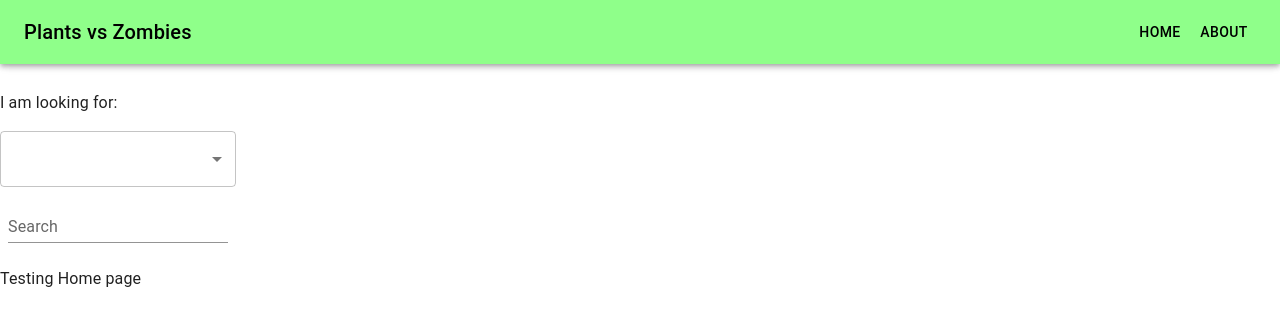
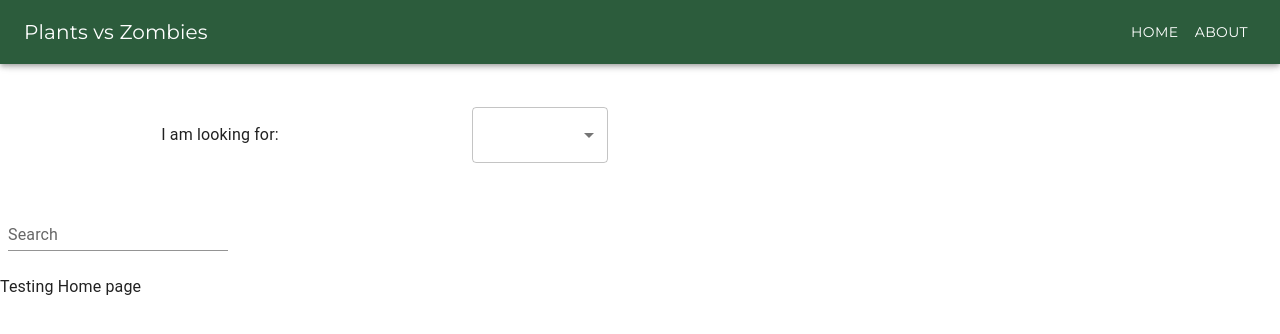
Before and after one commit to DrigoDiaz/pvz-shenanigans, a React (Vite) app in the folder site/: page / in a window 1280 px wide. Shown: the top 334 px of the page. Built offline with nearby package versions, Linux system fonts and the light colour scheme.

Commit message:
Going to commit this for now, but updated the navBar font and color. Additionally working on fixing the format of the homepage's content.

```diff
--- a/site/src/App.tsx
+++ b/site/src/App.tsx
@@ -4,14 +4,18 @@
 import SearchBar from './components/Searchbar';
 import Home from './pages/Home';
 import About from './pages/About';
+import { Box } from '@mui/material';
 
 
 function App() {
   return (
     <Router>
-      <p style={ {display: 'inline-flex'} }>I am looking for: </p>
       <Navbar></Navbar>
-      <UserSelect></UserSelect>
+      <Box sx={{ display: 'flex', justifyContent: 'center', alignItems: 'center', minWidth: '50vw'}}>
+        <p style={ {margin: 'auto'}}>I am looking for: </p>
+        <UserSelect></UserSelect>
+      </Box>
+
       <SearchBar></SearchBar>
       <Routes>
         <Route path="/" element={<Home />} />
--- a/site/src/components/Navbar.tsx
+++ b/site/src/components/Navbar.tsx
@@ -9,18 +9,19 @@
   return (
     <>
       <CssBaseline />
-      <AppBar component="nav" style={{backgroundColor: "#8FFF8A"}}>
+      <AppBar component="nav" style={{backgroundColor: "#2c5c3c"}}>
+      <link href='https://fonts.googleapis.com/css?family=Montserrat' rel='stylesheet'></link>
         <Toolbar>
           <Typography
             variant="h6"
-            sx={{ flexGrow: 0, display: { xs: 'none', sm: 'block', color: 'black'} }}
+            sx={{ flexGrow: 0, display: { xs: 'none', sm: 'block', color: 'white'}, fontFamily: "Montserrat"}}
           >
             Plants vs Zombies
           </Typography>
           <Box sx={ {flexGrow: 1 } }></Box>
           <Box sx={{ display: { xs: 'none', sm: 'block' } }}>
-            <Button key="Home" sx={{ color: 'black' }} href='/'>Home</Button>
-            <Button key="About" sx={{ color: 'black' }} href='/about'>About</Button>
+            <Button key="Home" sx={{ color: 'white', fontFamily: "Montserrat" }} href='/'>Home</Button>
+            <Button key="About" sx={{ color: 'white', fontFamily: "Montserrat" }} href='/about'>About</Button>
           </Box>
         </Toolbar>
       </AppBar>
--- a/site/src/components/Select.tsx
+++ b/site/src/components/Select.tsx
@@ -13,7 +13,7 @@
   };
 
   return (
-    <Box sx={{ minWidth: 200 }}>
+    <Box sx={{ display: 'inline-flex', minWidth: 200, padding: '5%'}}>
       <FormControl fullWidth>
         <InputLabel id="Label-Selector" defaultValue={'Plants'}></InputLabel>
         <Select
```
